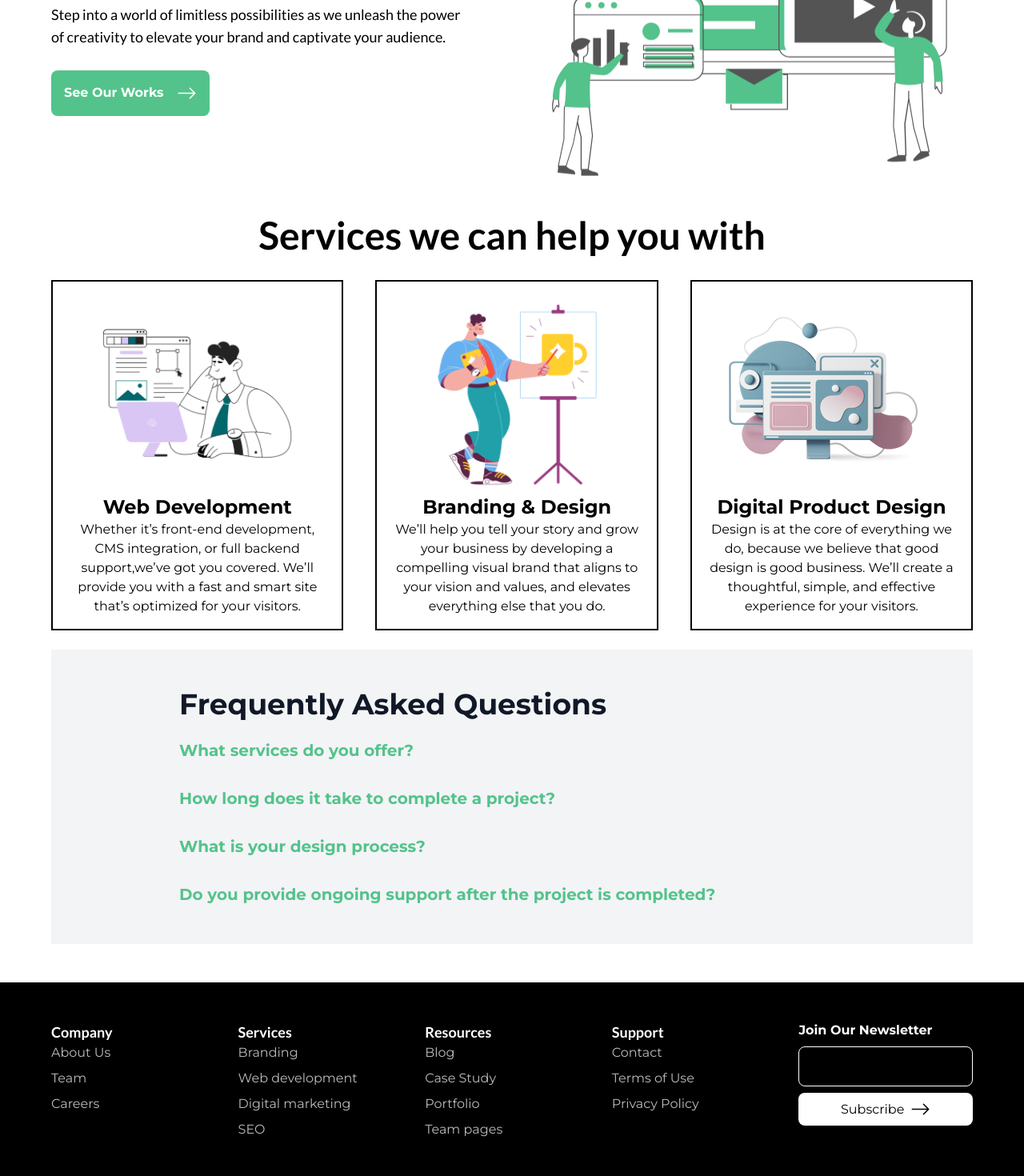
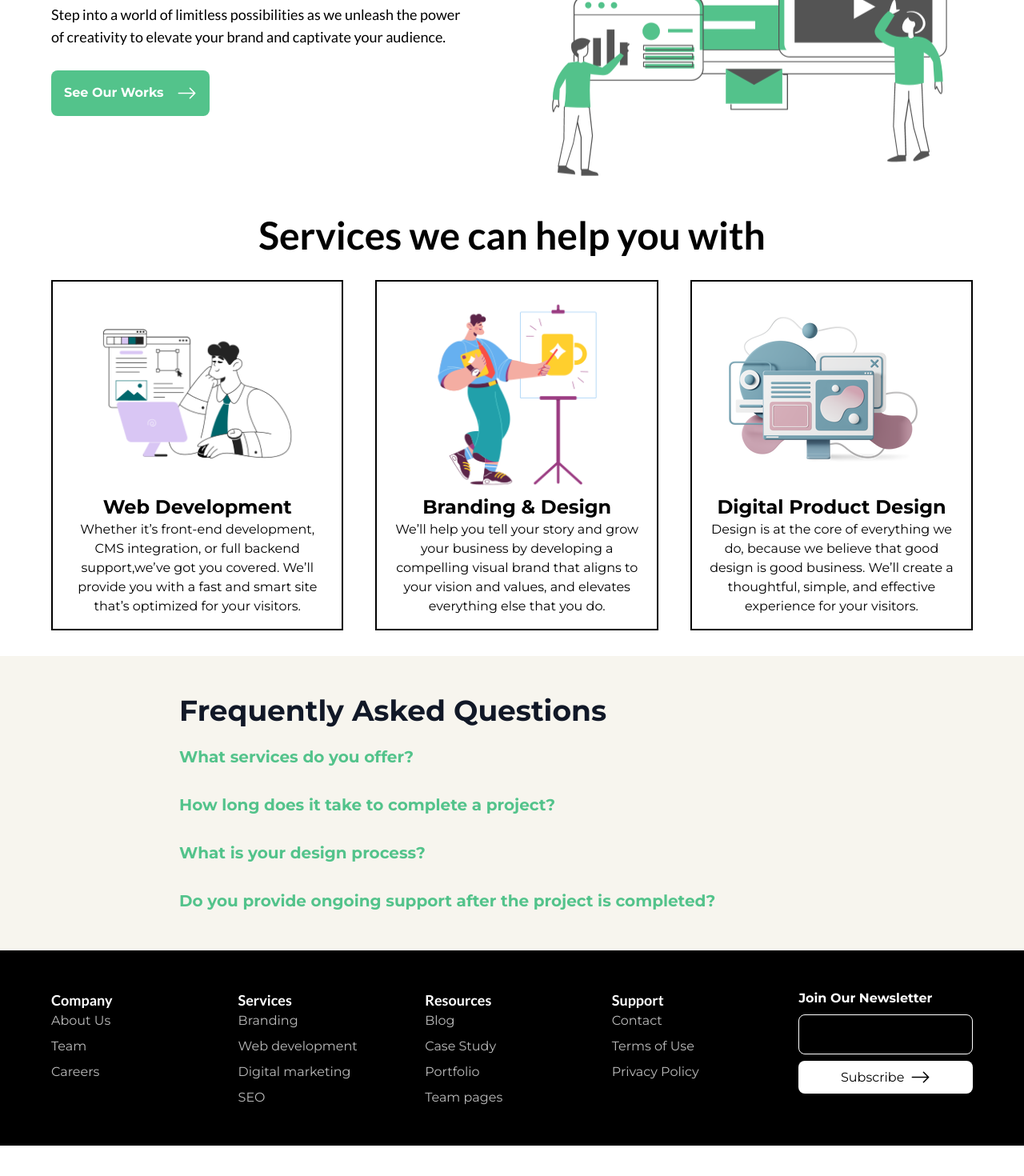
Before and after one commit to Sheriff-Oladimeji/Sparkle, a Next.js app: page / in a window 1280 px wide. Shown: the part 318-1788 px from the top of the page at 80% size. After the commit the page ends 1750 px from the top, so only its background shows below. Built offline with nearby package versions, Linux system fonts and the light colour scheme.

Commit message:
feat: add framer motion to nav menu

```diff
--- a/package.json
+++ b/package.json
@@ -14,6 +14,7 @@
     "bcrypt": "^5.1.0",
     "eslint": "8.44.0",
     "eslint-config-next": "13.4.9",
+    "framer-motion": "^10.12.21",
     "mongoose": "^7.3.4",
     "next": "13.4.9",
     "postcss": "8.4.25",
--- a/src/app/contact/page.jsx
+++ b/src/app/contact/page.jsx
@@ -37,7 +37,7 @@ const Contact = () => {
     }
   };
   return (
-    <section className="page md:pt-4">
+    <section className="page md:pt-4 mb-12">
       <div className="w-[90%] mx-auto flex flex-col md:flex-row text-black items-center">
         <div className="flex-1 flex flex-col gap-3">
           <h3 className="text-xl text-green font-bold">GET IN TOUCH</h3>
--- a/src/app/page.jsx
+++ b/src/app/page.jsx
@@ -14,17 +14,15 @@ export const metadata = {
 const page = () => {
   return (
     <section className="page">
-      <div className="w-[90%] mx-auto">
-        <header className="flex flex-col-reverse md:flex-row md:items-center  md:gap-[100px]">
+      <header className="flex flex-col-reverse md:flex-row md:items-center  md:gap-[100px] w-[90%] mx-auto">
         <div className="flex flex-col gap-3 mx-auto md:flex-1 w-full md:mt-0 text-center md:text-left md:items-start md:justify-center">
           <h1 className="text-3xl sm:text-4xl md:text-5xl font-bold w-full cursor-pointer">
             Unleash Your Creative Potential with our Expertise
           </h1>
 
           <p className="font-lato text-lg">
-              Step into a world of limitless possibilities as we unleash the
-              power of creativity to elevate your brand and captivate your
-              audience.
+            Step into a world of limitless possibilities as we unleash the power
+            of creativity to elevate your brand and captivate your audience.
           </p>
           <Link href="/portfolio" alt="">
             <button className="border-none bg-green text-white font-bold p-4 rounded-lg flex items-center gap-4 mt-4 mx-auto">
@@ -45,8 +43,7 @@ const page = () => {
       </header>
 
       <Service />
-       <Faq/>
-      </div>
+      <Faq />
     </section>
   );
 };
--- a/src/components/faq/Faq.jsx
+++ b/src/components/faq/Faq.jsx
@@ -40,7 +40,7 @@ const Faq = () => {
   };
 
   return (
-    <div className="bg-gray-100 py-12">
+    <div className="mt-8 py-12 bg-[#F7F5EE] ">
       <div className="max-w-4xl mx-auto px-4 sm:px-6 lg:px-8">
         <h2 className="text-3xl leading-9 font-extrabold text-gray-900 sm:text-4xl sm:leading-10 mb-6">
           Frequently Asked Questions
--- a/src/components/footer/Footer.jsx
+++ b/src/components/footer/Footer.jsx
@@ -2,7 +2,7 @@ import React from "react";
 import { BsArrowRight } from "react-icons/bs";
 const Footer = () => {
   return (
-    <footer className="bg-black text-white py-12 mt-12">
+    <footer className="bg-black text-white py-12">
       <div className="w-[90%] mx-auto grid md:grid-cols-5 gap-4">
         <div>
           <p className="font-bold text-lg font-lato">Company</p>
--- a/src/components/navbar/Navbar.jsx
+++ b/src/components/navbar/Navbar.jsx
@@ -1,5 +1,6 @@
 "use client";
 import Link from "next/link";
+import { motion } from "framer-motion";
 import React, { useState } from "react";
 import { VscChromeClose } from "react-icons/vsc";
 import { HiOutlineMenuAlt3 } from "react-icons/hi";
@@ -44,7 +45,9 @@ const Navbar = () => {
     <nav className="fixed top-0 left-0 z-50 w-full bg-white shadow-md md:shadow-none md:relative">
       {/* desktop nav */}
       <div className="hidden w-[90%] mx-auto text-black md:flex justify-between items-center h-16">
-        <Link href="/" className="font-bold  text-4xl cursor-pointer">Sparkle</Link>
+        <Link href="/" className="font-bold  text-4xl cursor-pointer">
+          Sparkle
+        </Link>
         <div className="flex gap-8">
           {links.map((link) => (
             <div key={link.id} className="flex font-bold">
@@ -59,12 +62,18 @@ const Navbar = () => {
       {/* mobile nav */}
       <div className="w-11/12 mx-auto flex justify-between items-center md:hidden h-[70px]">
         <h1 className="font-bold  text-3xl">Sparkle</h1>
-        <button
+        <motion.button
           onClick={handleNav}
           className="outline-none border-none background-none"
+
+          whileTap={{
+
+            rotate: 180,
+            borderRadius: "100%",
+          }}
         >
           {nav ? <VscChromeClose size={30} /> : <HiOutlineMenuAlt3 size={30} />}
-        </button>
+        </motion.button>
       </div>
 
       <div
--- a/src/components/services/Service.jsx
+++ b/src/components/services/Service.jsx
@@ -26,7 +26,7 @@ import Image from "next/image";
 
 const Service = () => {
     return (
-      <div className="my-6 text-black">
+      <div className="my-6 text-black w-[90%] mx-auto">
         <h1 className=" text-3xl md:text-5xl font-lato font-bold mb-8 text-center">
           Services we can help you with
         </h1>
--- a/src/components/team/Team.jsx
+++ b/src/components/team/Team.jsx
@@ -77,9 +77,9 @@ const Team = () => {
   };
 
   return (
-    <section>
-      <h1 className="text-3xl md:text-5xl font-bold text-center mb-4">
-        Our Team
+    <section className="mb-12 mt-6">
+      <h1 className="text-3xl md:text-5xl font-bold text-center mb-4 font-lato">
+        Our Team of Experts
       </h1>
 
       <Carousel
```
Also changed, not shown: 1 other file (tests, documents, lock files or other folders). Lines whose indentation alone changed are shown as unchanged.
